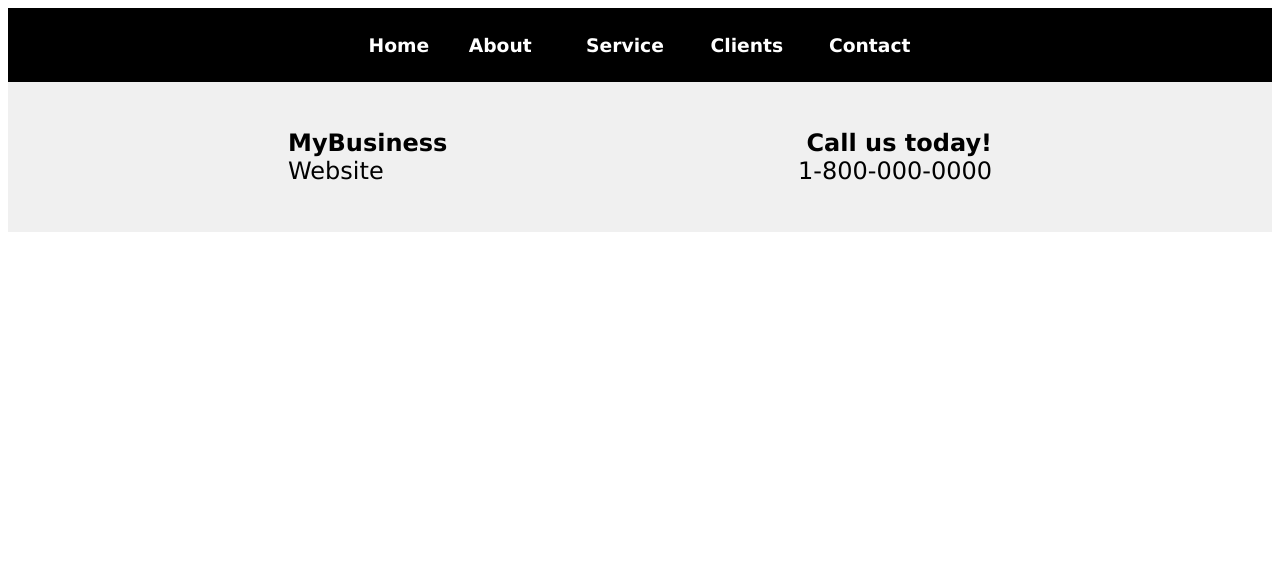
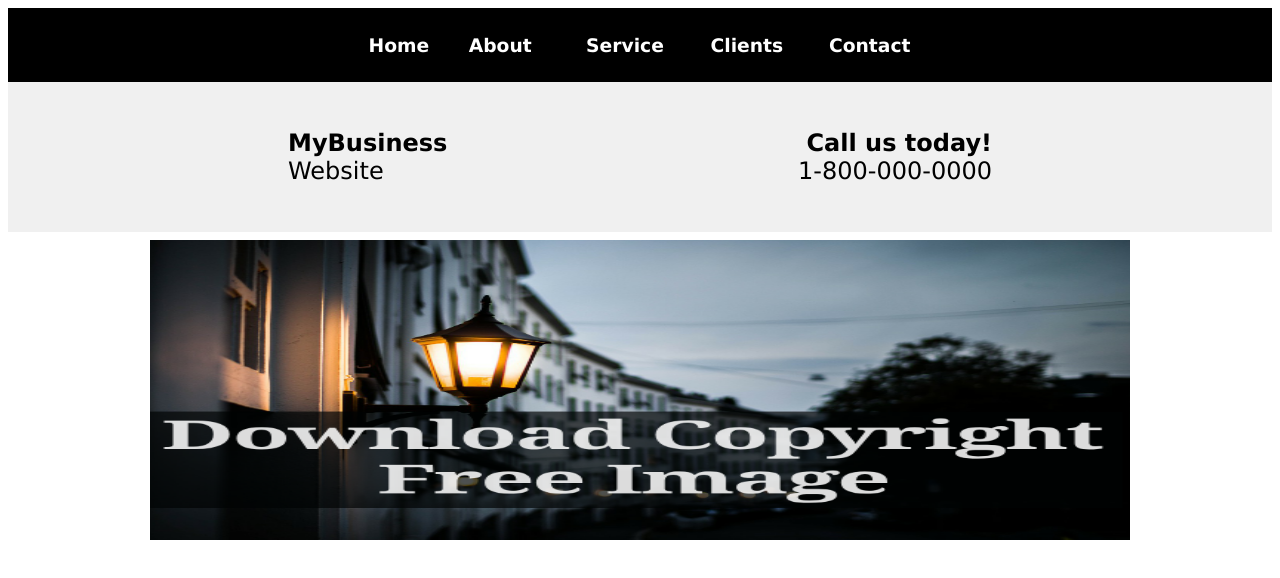
Before and after one commit to xelAhcratiPsavilO/christinayalex, a plain HTML site: page com.html in a window 1280 px wide. Drawn offline with Linux system fonts and the light colour scheme.

Commit message:
Insert image

```diff
--- a/com.html
+++ b/com.html
@@ -42,5 +42,19 @@
       </tr>
     </table>
 
+    <table width="100%" height="150" border="0" cellspacing="5" cellpading="5" bgcolor="white">
+      <tr>
+        <td align="center">
+          <table width="600" border="0" cellspacing="1" cellpading="1">
+            <tr>
+              <td align="center"><img src="website2.png" width="980" height="300">
+              </td>
+            </tr>
+          </table>
+        </td>
+      </tr>
+
+    </table>
+
   </body>
 </html>
```
Also changed, not shown: website2.png (added).
